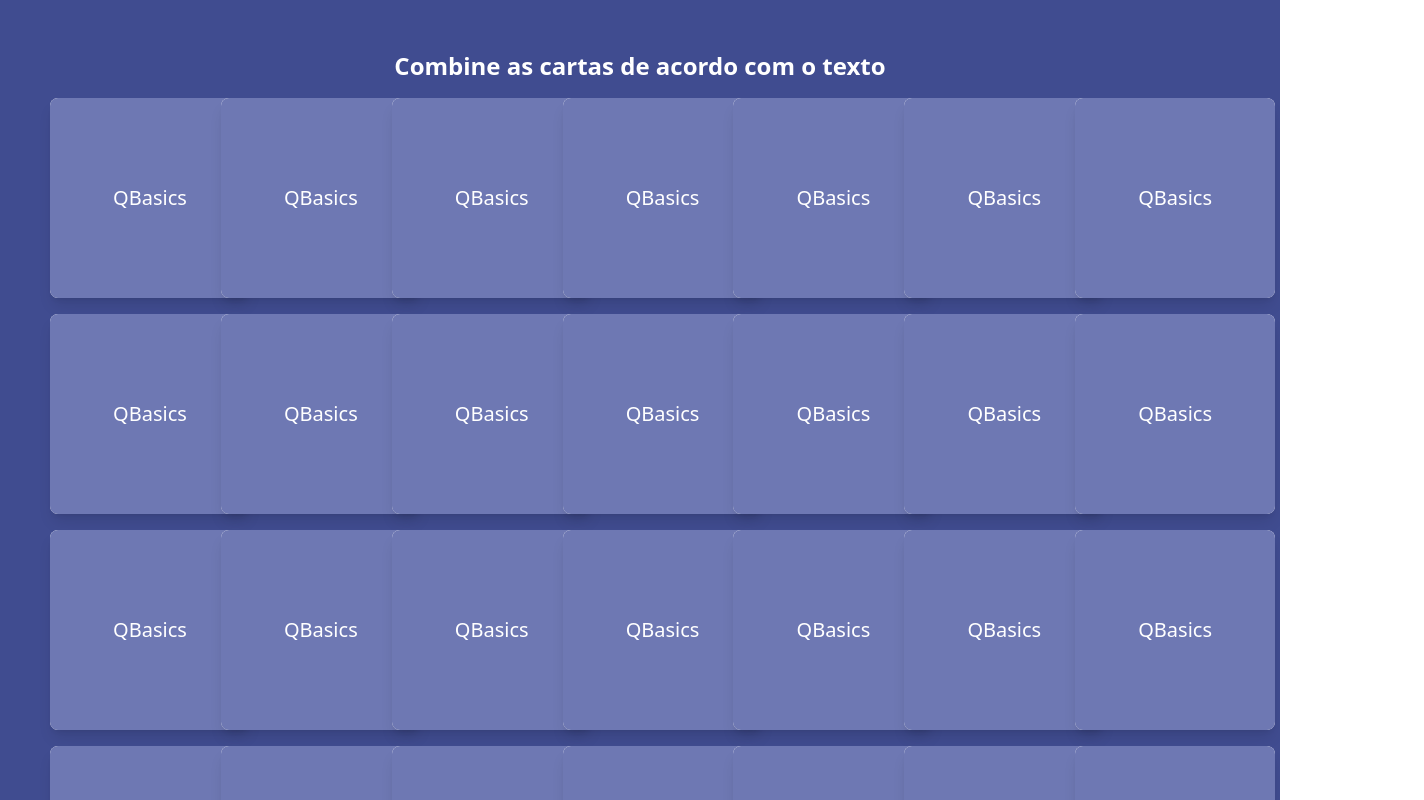
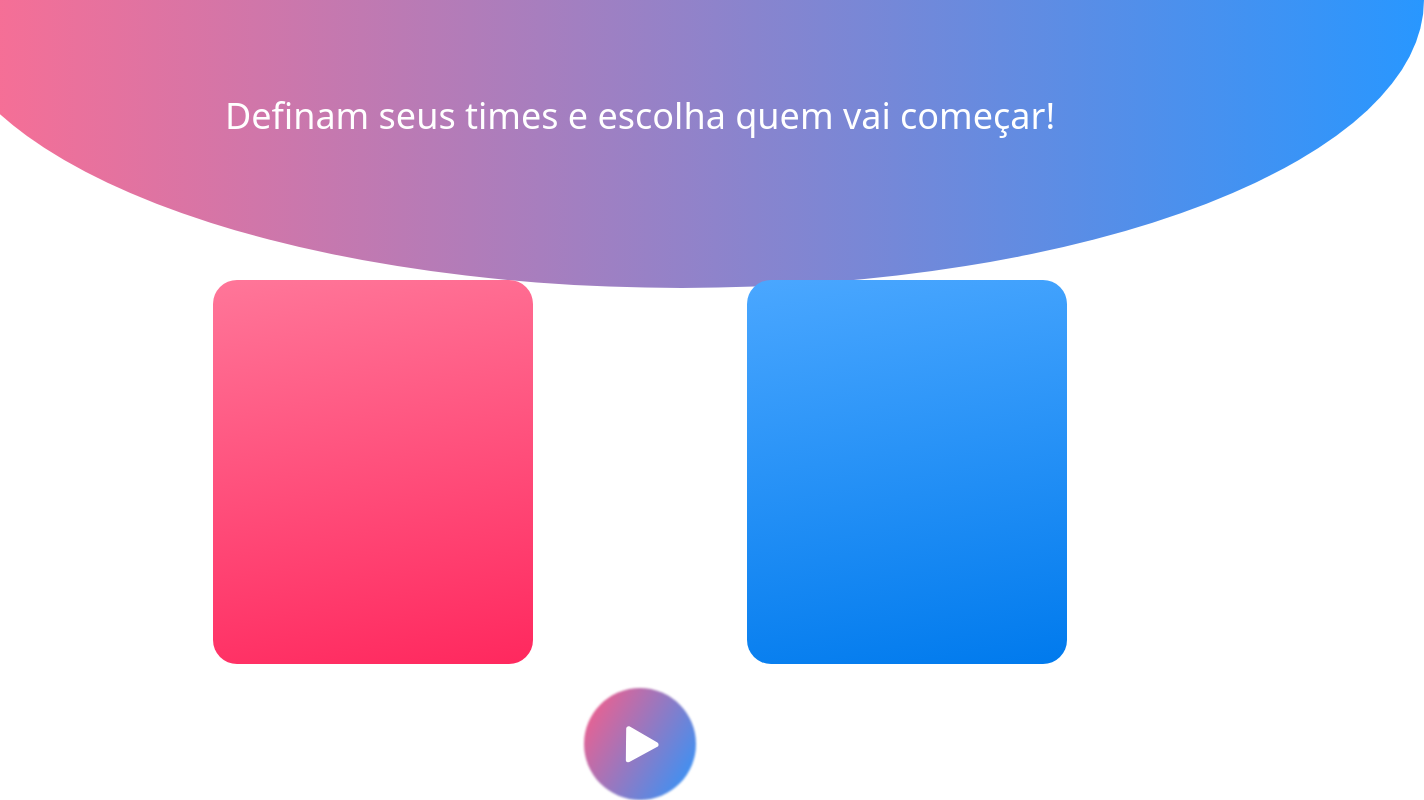
Before and after one commit to Emillyme/QualityQuest, a React (Vite) app: page / in a window 1280 px wide. Shown: the top 800 px of the page, 1424 px wide, since content can reach past the window. Built offline with nearby package versions, Linux system fonts and the light colour scheme.

Commit message:
Routes e estilizaçao de pontos

```diff
--- a/package.json
+++ b/package.json
@@ -12,7 +12,7 @@
   "dependencies": {
     "react": "^18.3.1",
     "react-dom": "^18.3.1",
-    "react-router-dom": "^6.27.0"
+    "react-router-dom": "^6.28.0"
   },
   "devDependencies": {
     "@eslint/js": "^9.11.1",
--- a/src/App.jsx
+++ b/src/App.jsx
@@ -1,15 +1,14 @@
 import { useState } from 'react'
 import './App.css'
 import { Times } from './pages/Times'
-import { MemoryGame } from './components/MemoryGame'
+import { MemoryGame } from './pages/MemoryGame'
 
 function App() {
 
   return (
-    <>
-      {/* <Times/> */}
-      <MemoryGame/>
-    </>
+    <div className="App">
+      <Times/>
+    </div>
   )
 }
 
--- /dev/null
+++ b/src/data/datateste.json
@@ -0,0 +1,14 @@
+{
+    "perguntas": [
+      {
+        "questao": "Qual é a cor do céu?",
+        "opcoes": ["Azul", "Verde", "Amarelo", "Vermelho"],
+        "resposta": 0
+      },
+      {
+        "questao": "Qual é a capital do Brasil?",
+        "opcoes": ["Brasília", "São Paulo", "Rio de Janeiro", "Curitiba"],
+        "resposta": 0
+      }
+    ]
+}
--- a/src/components/MemoryGame.jsx
+++ b/src/pages/MemoryGame.jsx
@@ -1,4 +1,5 @@
 import React, { useState, useEffect } from 'react';
+import { useNavigate } from 'react-router-dom';
 
 // Array de pares de cartas
 const cardPairs = [
@@ -35,17 +36,22 @@ const cardPairs = [
 // Embaralha as cartas
 const shuffledCards = [...cardPairs].sort(() => Math.random() - 0.5);
 
-export function MemoryGame({ onFinish }) {
+export function MemoryGame() {
+    const navigate = useNavigate(); // Hook para navegação
     const [cards, setCards] = useState(shuffledCards);
     const [flippedIndices, setFlippedIndices] = useState([]);
     const [matchedCards, setMatchedCards] = useState([]);
     const [lockBoard, setLockBoard] = useState(false);
 
     useEffect(() => {
+        // Verifica se todas as cartas foram combinadas
         if (matchedCards.length + flippedIndices.length === cards.length) {
-            setTimeout(onFinish, 1000);
+            setTimeout(() => {
+                // Quando o jogo terminar, redireciona para a página do jogo "PalavraOculta"
+                navigate('/palavraoculta');
+            }, 1000); // Aguarda 1 segundo antes de redirecionar
         }
-    }, [matchedCards, flippedIndices, cards.length, onFinish]);
+    }, [matchedCards, flippedIndices, cards.length, navigate]);
 
     const handleCardClick = (index) => {
         if (lockBoard || flippedIndices.includes(index) || matchedCards.includes(index)) return;
--- /dev/null
+++ b/src/pages/PalavraOculta.jsx
@@ -0,0 +1,14 @@
+import { TitlePegunta } from "../components/TitlePergunta";
+import { PerguntaButton } from "../components/PerguntaButton";
+import { useEffect, useState } from "react";
+import data from "../data/datateste.json";
+import { useNavigate } from 'react-router-dom';
+
+
+export function PalavraOculta (){
+ return(
+            <div className="overflow-x-hidden">
+                Palavra Oculta
+            </div>
+    )
+}
--- a/src/pages/Perguntas.jsx
+++ b/src/pages/Perguntas.jsx
@@ -2,13 +2,11 @@ import { TitlePegunta } from "../components/TitlePergunta";
 import { PerguntaButton } from "../components/PerguntaButton";
 import { useEffect, useState } from "react";
 import data from "../data/data.json";
-
-
-
+import { useNavigate } from 'react-router-dom';
 
 
 export function Perguntas (){
-
+    const navigate = useNavigate();
     const [pontuacao, setPontuacao] = useState({red: 0, blue: 0});
     const [passouVez, setPassouVez] = useState(false);
     const [timeAtual, setTimeAtual] = useState(Math.random() < 0.5 ? 'red' : 'blue');
@@ -81,6 +79,10 @@ export function Perguntas (){
             // requestAnimationFrame(animateProgress); // Continua a animação
         }, 1000);
 
+        if (perguntas.length === 0 ){
+            navigate('/memorygame');
+        }
+
         return () => clearInterval(intervalo);
         // Inicia a animação
         // const animationId = requestAnimationFrame(animateProgress);
@@ -88,9 +90,6 @@ export function Perguntas (){
         // Limpa a animação ao desmontar o componente
     }, [timeAtual]); // O array vazio garante que isso rode apenas uma vez
 
-    // useEffect(() => {
-    //     console.log(timeAtual);
-    // }, []);
 
 
     return(
@@ -116,6 +115,16 @@ export function Perguntas (){
                     <PerguntaButton opcao={dataG.opcoes[3]} passarQuestao={passarQuestao} indexCorreto={dataG.resposta} index={3}/>
                 </div>
 
+                <div className="flex justify-between mt-10">
+                    <div className=" w-28 h-28 bg-[#dd2e44] rounded-lg flex justify-center items-center text-white font-semibold text-3xl">
+                        <p>1</p>
+                    </div>
+
+                    <div  className=" w-28 h-28 bg-[#046FD2] rounded-lg flex justify-center items-center text-white font-semibold text-3xl">
+                        <p>1</p>
+                    </div>
+                </div>
+
                 {/* <div className={`h-32 w-32 ${timeAtual == 'red' ? "bg-red-400" : "bg-cyan-600"}`}><p>{timeAtual} : {timeAtual == 'red'? pontuacao.red : pontuacao.blue}</p></div> */}
             </main>
 
--- a/src/pages/Times.jsx
+++ b/src/pages/Times.jsx
@@ -3,6 +3,7 @@ import { useNavigate } from "react-router-dom"
 import triangulo from "../imgs/triamgulo.svg"
 import { TitlePegunta } from "../components/TitlePergunta"
 import { useState } from "react"
+import { BrowserRouter as Router, Routes, Route } from 'react-router-dom';
 
 export function Times() {
 
--- a/src/pages/Vencedor.jsx
+++ b/src/pages/Vencedor.jsx
@@ -1,6 +1,7 @@
 // gifs
 import gifTrofeu from "../imgs/trofeu.gif"
 import gifConfete from "../imgs/confete.gif"
+import { BrowserRouter as Router, Routes, Route } from 'react-router-dom';
 
 
 import "../index.css"
```
Also changed, not shown: src/main.jsx (+10 -0 lines), 2 other files (tests, documents, lock files or other folders). Lines whose indentation alone changed are shown as unchanged.
